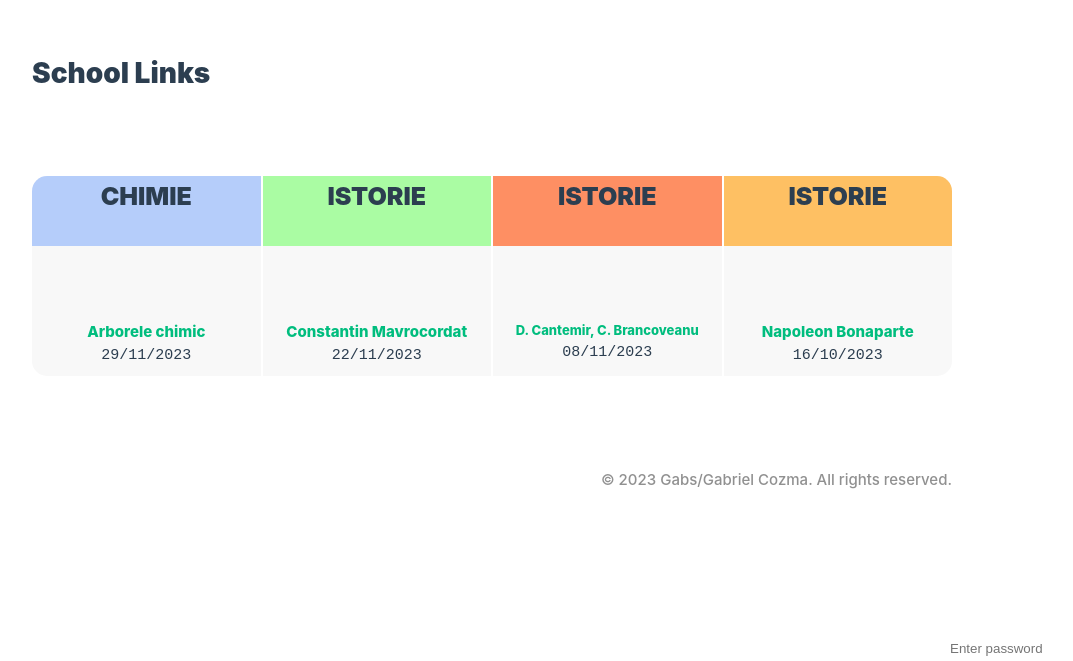
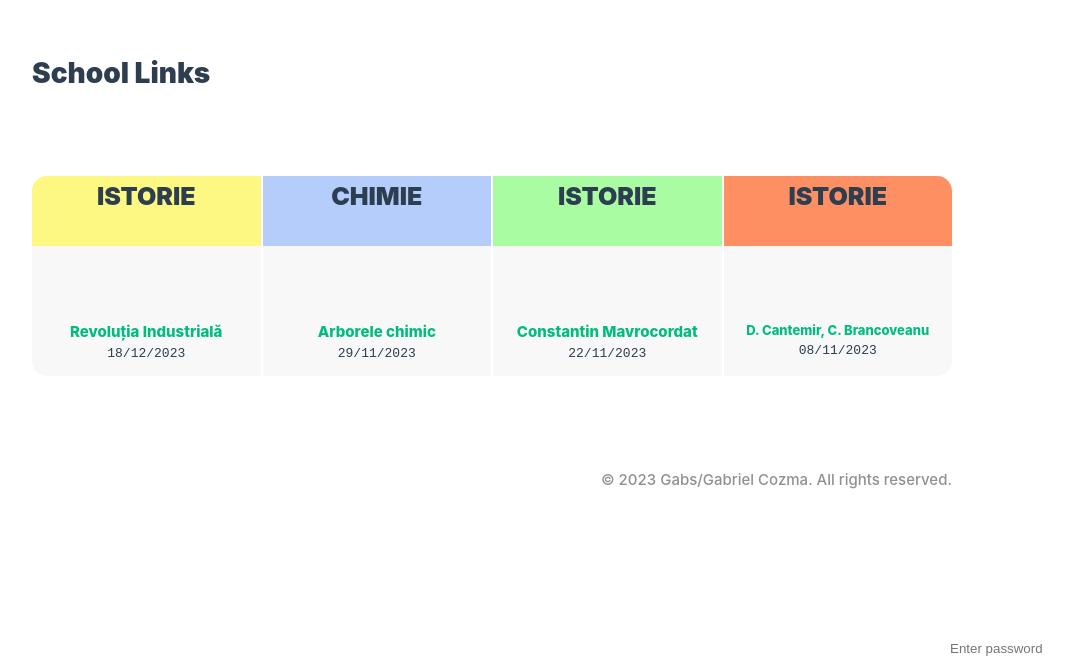
Before and after one commit to GabsEdits/sl, a Vue app: page / in a window 1280 px wide. Shown: the part 139-800 px from the top of the page, without its empty margins (148-1221 px from the left). Built offline with nearby package versions, Linux system fonts and the light colour scheme; a web font is replaced by a local one.

Commit message:
Updated Content & Dep.

```diff
--- a/src/assets/main.css
+++ b/src/assets/main.css
@@ -1,4 +1,5 @@
 @import './base.css';
+@import url('https://fonts.googleapis.com/css2?family=Source+Code+Pro:wght@700&display=swap');
 
 #app {
   margin: 0 auto;
--- a/src/components/Section.vue
+++ b/src/components/Section.vue
@@ -4,32 +4,32 @@
     <section id="links">
       <div class="grid-container">
         <a class="card" :class="{ locked: !unlocked }" :href="getLink1Url">
-        <div class="head" style="background-color: rgba(0, 89, 255, 0.269);" id="first-head">
+        <div class="head" style="background-color: rgba(255, 247, 0, 0.484);" id="first-head">
+        <h3>ISTORIE</h3>
+        </div>
+        <p class="subject">Revoluția Industrială</p>
+        <p class="date">18/12/2023</p>
+      </a>
+        <a class="card" :class="{ locked: !unlocked }" :href="getLink2Url">
+        <div class="head" style="background-color: rgba(0, 89, 255, 0.269)">
         <h3>CHIMIE</h3>
         </div>
         <p class="subject">Arborele chimic</p>
         <p class="date">29/11/2023</p>
       </a>
-        <a class="card" :class="{ locked: !unlocked }" :href="getLink2Url">
+        <a class="card" :class="{ locked: !unlocked }" :href="getLink3Url">
         <div class="head" style="background-color: rgba(86, 255, 71, 0.484);">
         <h3>ISTORIE</h3>
         </div>
         <p class="subject">Constantin Mavrocordat</p>
         <p class="date">22/11/2023</p>
       </a>
-        <a class="card" :class="{ locked: !unlocked }" :href="getLink3Url">
-        <div class="head" style="background-color: rgba(255, 123, 71, 0.838);">
+        <a class="card" :class="{ locked: !unlocked }" :href="getLink4Url">
+        <div class="head" style="background-color: rgba(255, 123, 71, 0.838);" id="last-head">
         <h3>ISTORIE</h3>
         </div>
         <p class="subject" style="font-size: 13px;">D. Cantemir, C. Brancoveanu</p>
         <p class="date">08/11/2023</p>
-      </a>
-        <a class="card" :class="{ locked: !unlocked }" :href="getLink4Url">
-        <div class="head" style="background-color: rgba(255, 181, 71, 0.838);" id="last-head">
-        <h3>ISTORIE</h3>
-        </div>
-        <p class="subject">Napoleon Bonaparte</p>
-        <p class="date">16/10/2023</p>
       </a>
       </div>
       </section>
@@ -101,7 +101,8 @@
 
 .card .date {
   color: var(--color-text);
-  font-family: monospace;
+  font-family: "Roboto Mono", monospace;
+  font-size: 13px;
 }
 
 .card .subject {
```
Also changed, not shown: package.json (+3 -4 lines), 1 other file (tests, documents, lock files or other folders).
